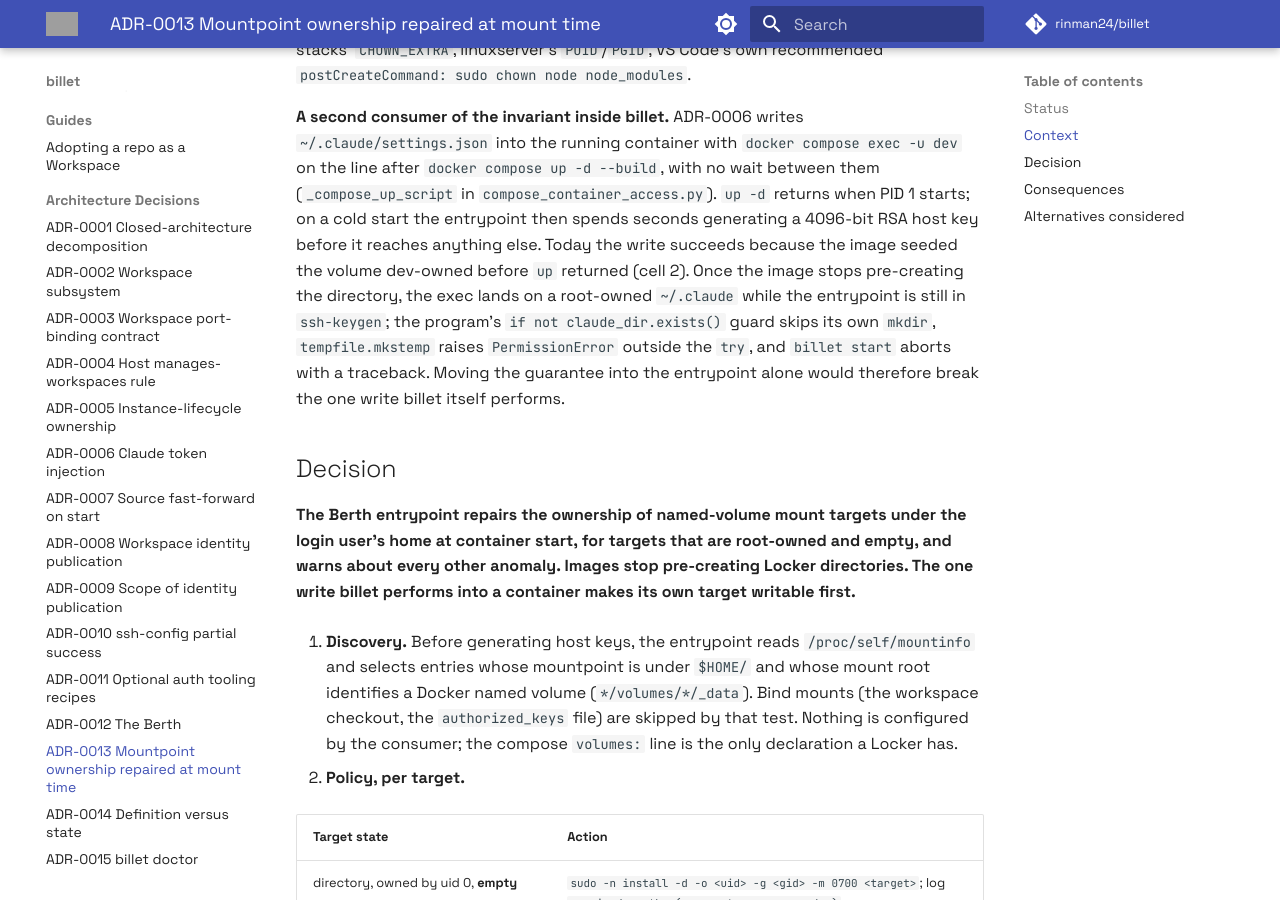
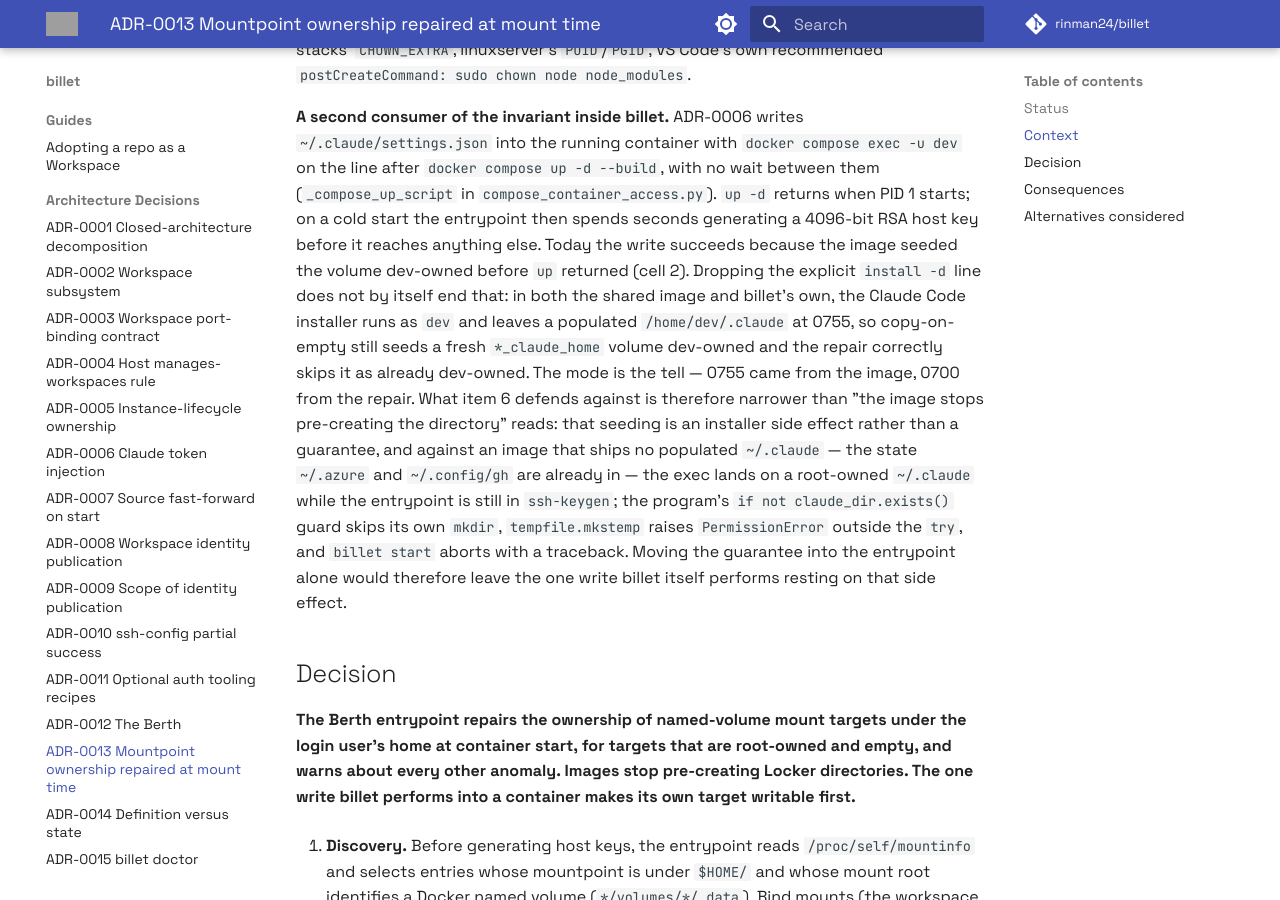
Before and after one commit to rinman24/billet, an MkDocs documentation site: the page built from docs/adr/adr-0013-mountpoint-ownership-repaired-at-mount-time.md, in a window 1280 px wide and 900 px high, scrolled down 1960 px. Built offline with MkDocs 1.6.1 and Material for MkDocs 9.7.7, drawn with Linux system fonts in a browser that asks for light colours; comment, search, counter and statistics services are not loaded; grey boxes are pictures that could not be loaded.

```diff
--- a/docs/adr/adr-0013-mountpoint-ownership-repaired-at-mount-time.md
+++ b/docs/adr/adr-0013-mountpoint-ownership-repaired-at-mount-time.md
@@ -63,11 +63,19 @@ line after `docker compose up -d --build`, with no wait between them
 (`_compose_up_script` in `compose_container_access.py`). `up -d` returns when PID 1 starts; on a cold start the
 entrypoint then spends seconds generating a 4096-bit RSA host key before it reaches anything
 else. Today the write succeeds because the image seeded the volume dev-owned before `up`
-returned (cell 2). Once the image stops pre-creating the directory, the exec lands on a
-root-owned `~/.claude` while the entrypoint is still in `ssh-keygen`; the program's `if not
+returned (cell 2). Dropping the explicit `install -d` line does not by itself end that: in both
+the shared image and billet's own, the Claude Code installer runs as `dev` and leaves a
+populated `/home/dev/.claude` at 0755, so copy-on-empty still seeds a fresh `*_claude_home`
+volume dev-owned and the repair correctly skips it as already dev-owned. The mode is the tell —
+0755 came from the image, 0700 from the repair. What item 6 defends against is therefore
+narrower than "the image stops pre-creating the directory" reads: that seeding is an installer
+side effect rather than a guarantee, and against an image that ships no populated `~/.claude` —
+the state `~/.azure` and `~/.config/gh` are already in — the exec lands on a root-owned
+`~/.claude` while the entrypoint is still in `ssh-keygen`; the program's `if not
 claude_dir.exists()` guard skips its own `mkdir`, `tempfile.mkstemp` raises `PermissionError`
 outside the `try`, and `billet start` aborts with a traceback. Moving the guarantee into the
-entrypoint alone would therefore break the one write billet itself performs.
+entrypoint alone would therefore leave the one write billet itself performs resting on that side
+effect.
 
 ## Decision
 
```
